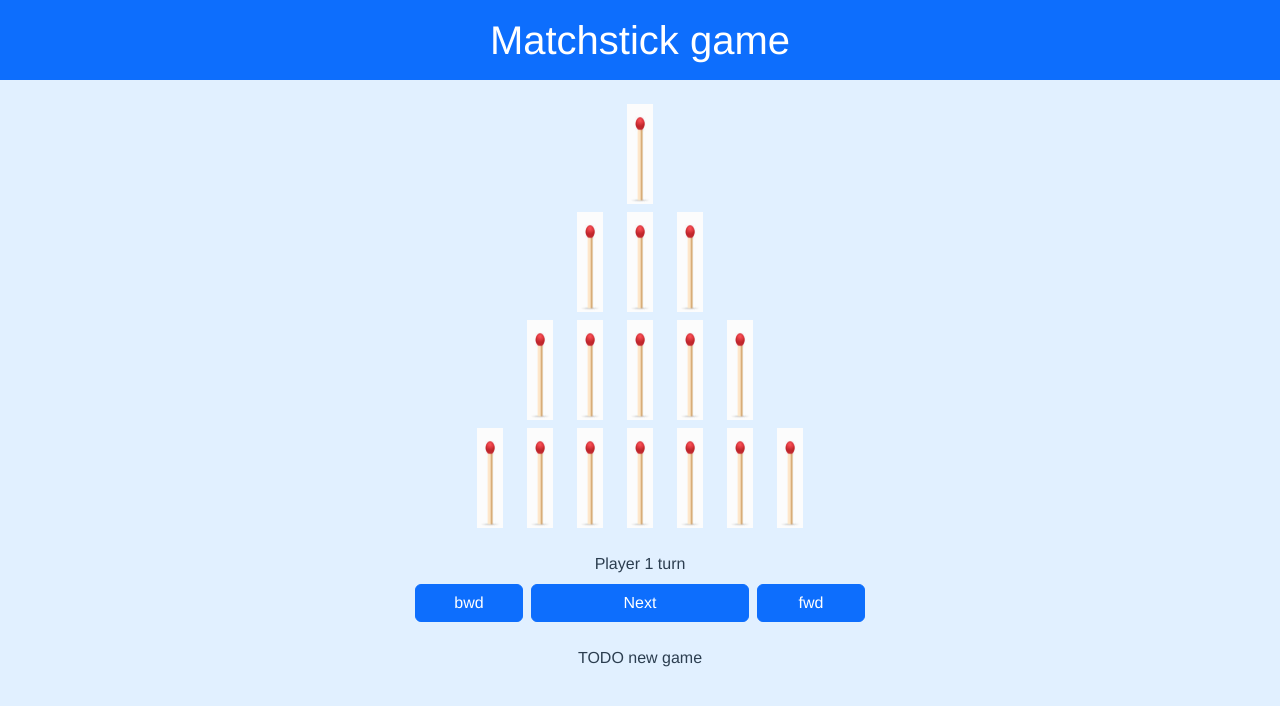
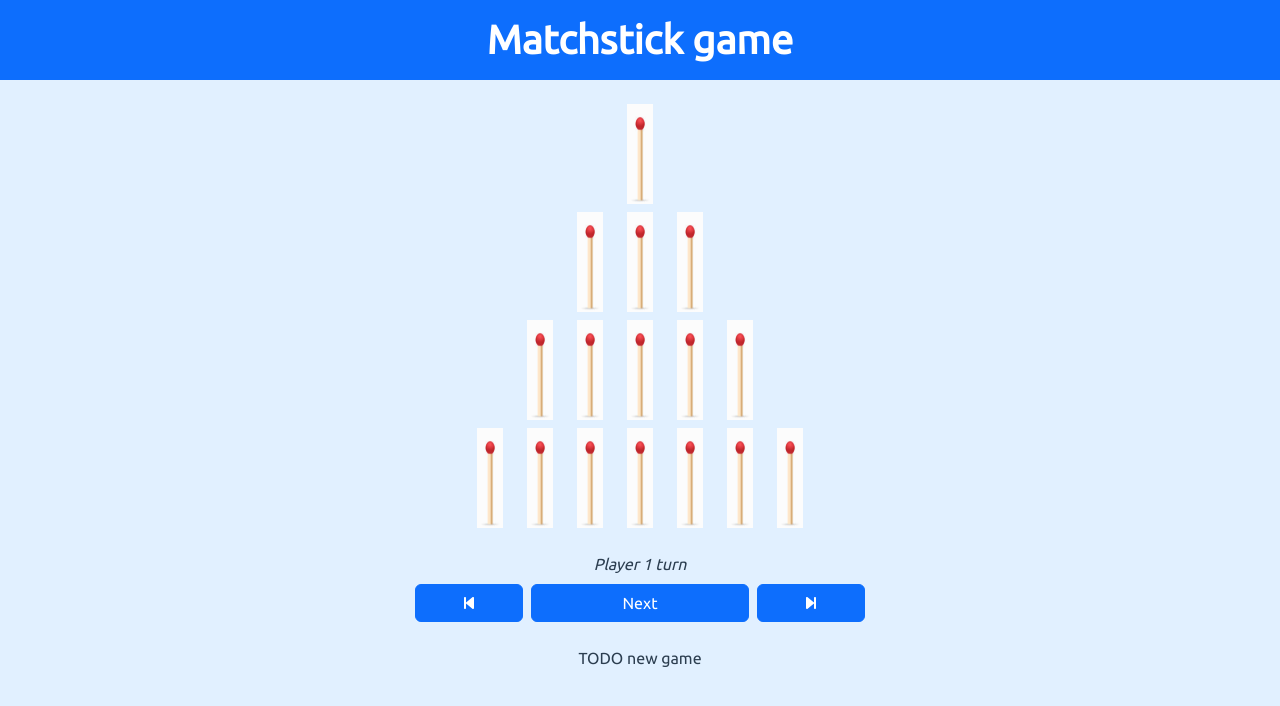
Before and after one commit to norwegian-blue/matchstick_game, a Vue app: page / in a window 1280 px wide. Shown: the top 706 px of the page. Built offline with nearby package versions, Linux system fonts and the light colour scheme.

Commit message:
styling and icon for progress component

```diff
--- a/package.json
+++ b/package.json
@@ -7,6 +7,9 @@
     "build": "vue-cli-service build"
   },
   "dependencies": {
+    "@fortawesome/fontawesome-svg-core": "^6.1.1",
+    "@fortawesome/free-solid-svg-icons": "^6.1.1",
+    "@fortawesome/vue-fontawesome": "^3.0.1",
     "bootstrap": "^5.2.0-beta1",
     "core-js": "^3.8.3",
     "vue": "^3.2.13",
--- a/public/index.html
+++ b/public/index.html
@@ -4,6 +4,9 @@
     <meta charset="utf-8">
     <meta http-equiv="X-UA-Compatible" content="IE=edge">
     <meta name="viewport" content="width=device-width,initial-scale=1.0">
+    <link rel="preconnect" href="https://fonts.googleapis.com">
+    <link rel="preconnect" href="https://fonts.gstatic.com" crossorigin>
+    <link href="https://fonts.googleapis.com/css2?family=Ubuntu&display=swap" rel="stylesheet">
     <link rel="icon" href="<%= BASE_URL %>favicon.ico">
     <title>Matchstick game</title>
   </head>
--- a/src/App.vue
+++ b/src/App.vue
@@ -1,5 +1,5 @@
 <template>
-  <h1 class="py-3 mb-4 bg-primary text-white">Matchstick game</h1>
+  <h1 class="py-3 mb-4 bg-primary text-white fw-bold">Matchstick game</h1>
   <Board />
   <Progress />
   <NewGame />
@@ -21,7 +21,7 @@ export default {
 
 <style>
 #app {
-  font-family: Avenir, Helvetica, Arial, sans-serif;
+  font-family: Ubuntu, Helvetica, Arial, sans-serif;
   -webkit-font-smoothing: antialiased;
   -moz-osx-font-smoothing: grayscale;
   text-align: center;
--- a/src/components/Progress.vue
+++ b/src/components/Progress.vue
@@ -1,10 +1,10 @@
 <template>
     <div class="my-4">
-        <p class="my-2">Player 1 turn</p>
+        <p class="my-2 fst-italic">Player 1 turn</p>
         <div class="row justify-content-center">
-            <button type="button" class="btn btn-primary col-1">bwd</button>
+            <button type="button" class="btn btn-primary col-1"><font-awesome-icon icon="backward-step"/></button>
             <button type="button" class="btn btn-primary col-2 mx-2">Next</button>
-            <button type="button" class="btn btn-primary col-1">fwd</button>
+            <button type="button" class="btn btn-primary col-1"><font-awesome-icon icon="forward-step"/></button>
         </div>
     </div>
 </template>
--- a/src/main.js
+++ b/src/main.js
@@ -3,7 +3,9 @@ import App from './App.vue'
 import 'bootstrap';
 import 'bootstrap/dist/css/bootstrap.min.css';
 import store from './store';
+import { FontAwesomeIcon } from './plugins/font-awesome';
 
 createApp(App)
     .use(store)
+    .component("font-awesome-icon", FontAwesomeIcon)
     .mount('#app')
--- /dev/null
+++ b/src/plugins/font-awesome.js
@@ -0,0 +1,8 @@
+import { library } from "@fortawesome/fontawesome-svg-core";
+import { FontAwesomeIcon } from "@fortawesome/vue-fontawesome";
+import {
+    faBackwardStep,
+    faForwardStep,
+} from "@fortawesome/free-solid-svg-icons";
+library.add(faBackwardStep, faForwardStep);
+export { FontAwesomeIcon };
```
Also changed, not shown: 1 other file (tests, documents, lock files or other folders).
